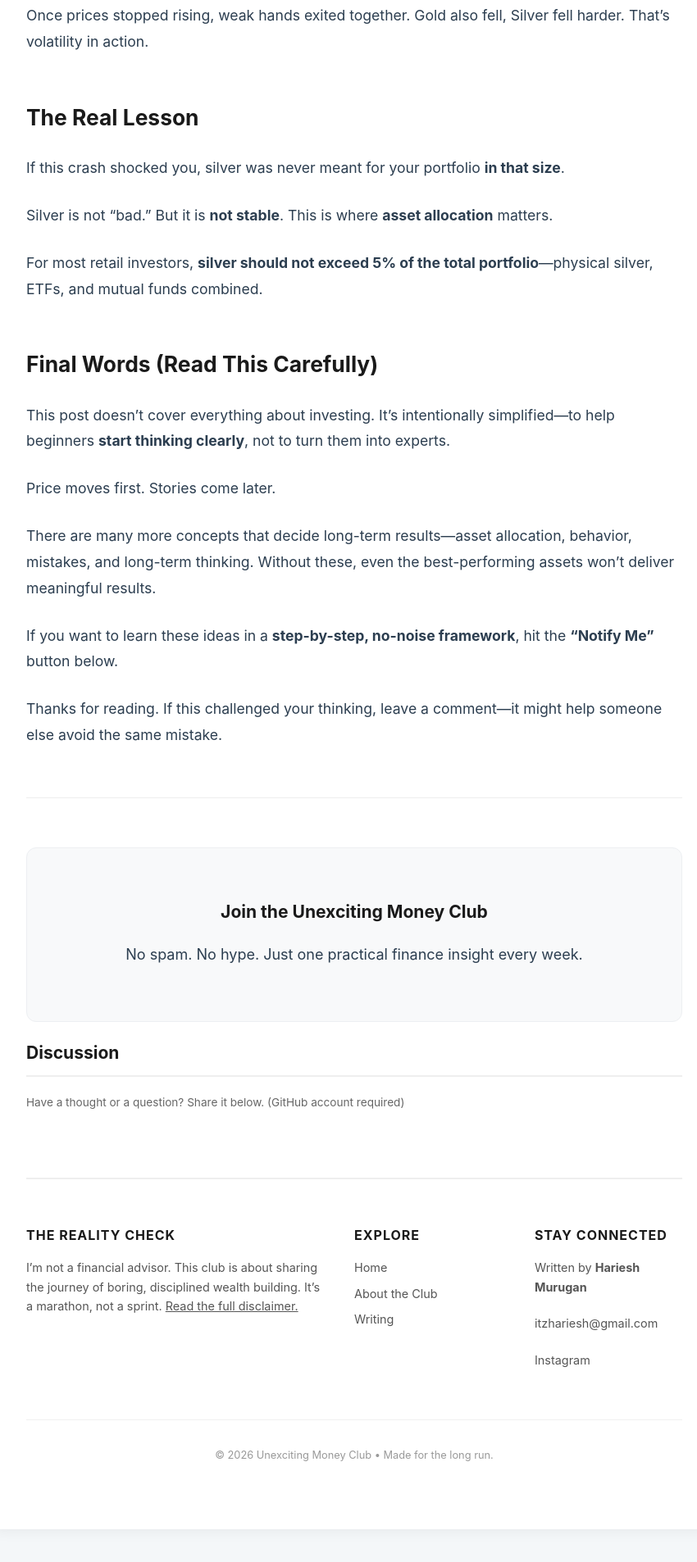
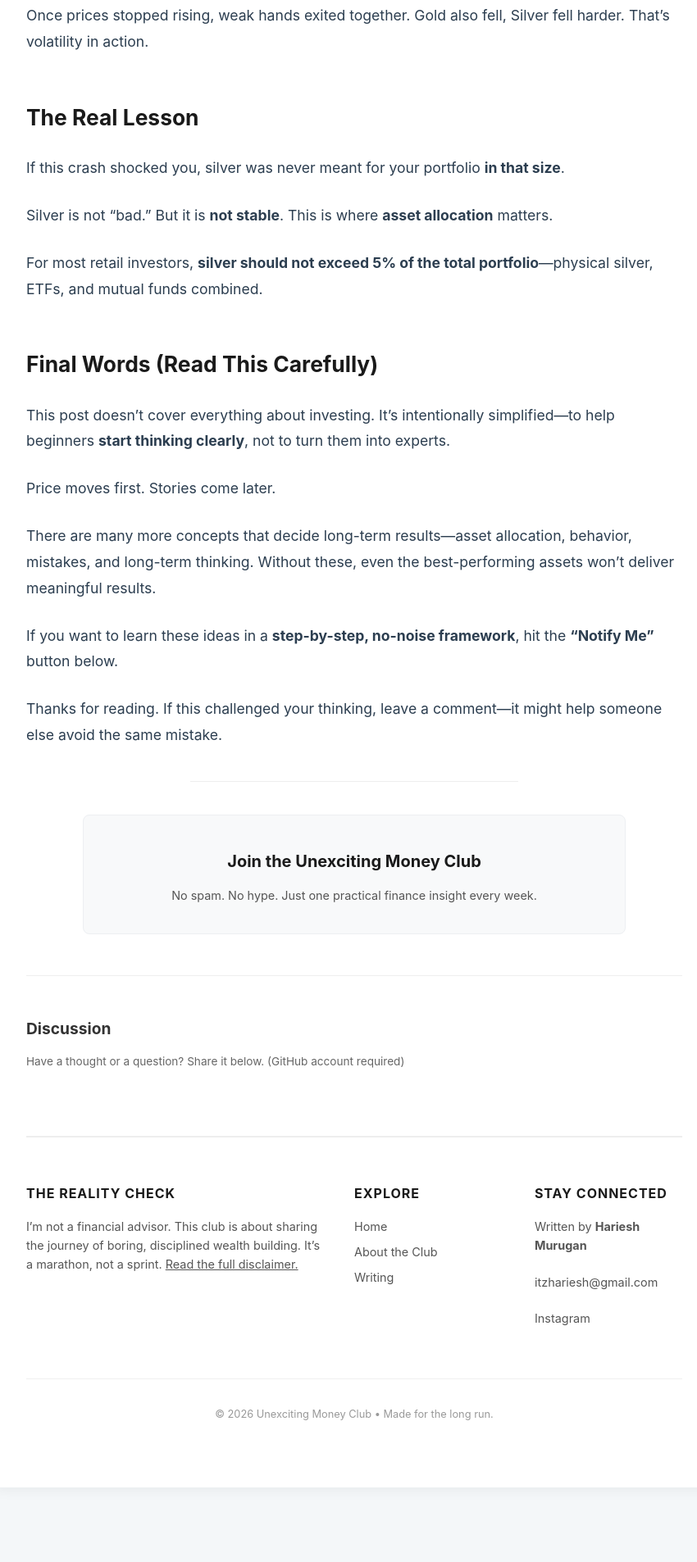
Before and after one commit to HarieshMK/HarieshMK.github.io, a Jekyll site: the page built from _posts/2026-02-02-the-silver-rally-and-crash.md, in a window 1280 px wide. Shown: the part 1980-3886 px from the top of the page at 82% size, without its empty margins (208-1058 px from the left). Built offline with Jekyll 4.4.1, drawn with Linux system fonts in a browser that asks for light colours; comment, search, counter and statistics services are not loaded; after the commit the page ends 3835 px from its top, so only the background shows below that.

Commit message:
Update style.css

```diff
--- a/assets/css/style.css
+++ b/assets/css/style.css
@@ -21,6 +21,13 @@ body {
 h1, h2, h3 { color: #1a1a1a; }
 p { margin-bottom: 1.5em; }
 img { max-width: 100%; height: auto; border-radius: 4px; }
+
+hr {
+  border: 0;
+  border-top: 1px solid #eee;
+  margin: 40px auto;
+  width: 50%; /* Subtle centered divider */
+}
 
 /* ===== 2. HEADER & NAVIGATION ===== */
 header {
@@ -89,7 +96,6 @@ header .tagline {
 .post-title { font-size: 1.3rem; font-weight: 700; margin-bottom: 8px; display: block; }
 .post-date { font-size: 0.85rem; color: #888; margin-bottom: 12px; display: block; }
 
-/* Home-specific card overrides */
 .home-card { padding: 15px 20px !important; margin-bottom: 15px; }
 .home-card .post-title { font-size: 1.1rem !important; }
 .home-card .post-excerpt { font-size: 0.85rem; line-height: 1.4; }
@@ -118,19 +124,35 @@ header .tagline {
   font-style: italic;
 }
 
-.section-divider { border: 0; border-top: 1px solid #eee; margin: 60px 0; }
-
-/* ===== 5. EXTRAS (Newsletter & Comments) ===== */
+/* ===== 5. REFINED NEWSLETTER & COMMENTS ===== */
 .subscribe-box {
-  margin: 60px 0 20px;
-  padding: 40px;
+  margin: 40px auto 20px;
+  padding: 20px 30px; /* Reduced top/bottom padding for a slimmer look */
   background: #f8f9fa;
   border: 1px solid #edeff2;
-  border-radius: 12px;
+  border-radius: 8px;
   text-align: center;
+  max-width: 600px;
 }
 
-.comments h3 { border-bottom: 2px solid #eee; padding-bottom: 10px; }
+.subscribe-box h3 { font-size: 1.25rem; margin-bottom: 5px; }
+.subscribe-box p { font-size: 0.9rem; color: #555; margin-bottom: 15px; }
+
+/* MailerLite Clean-up */
+.ml-embedded, .ml-form-embedWrapper, .ml-form-embedBody {
+  box-shadow: none !important;
+  border: none !important;
+  background: transparent !important;
+}
+
+.comments {
+  margin-top: 50px;
+  border-top: 1px solid #eee;
+  padding-top: 30px;
+}
+
+.comments h3 { font-size: 1.2rem; color: #333; margin-bottom: 10px; }
+.comments p { font-size: 0.85rem; color: #666; margin-bottom: 25px; }
 
 /* ===== 6. FOOTER ===== */
 footer {
@@ -170,4 +192,5 @@ footer {
   .nav-list { gap: 15px; flex-wrap: wrap; }
   .footer-grid { grid-template-columns: 1fr; gap: 30px; }
   .post-header h1 { font-size: 1.8rem; }
+  hr { width: 80%; } /* Wider line on mobile for better visibility */
 }
```
